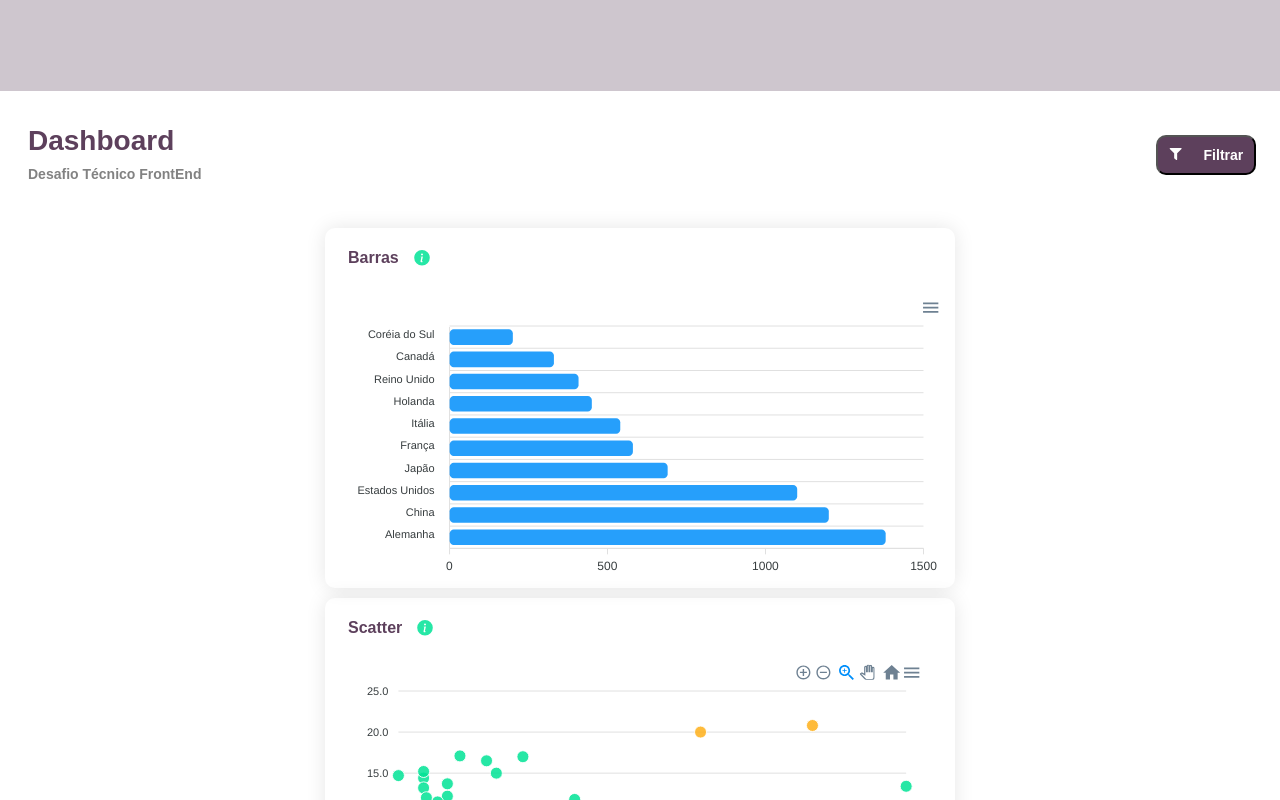
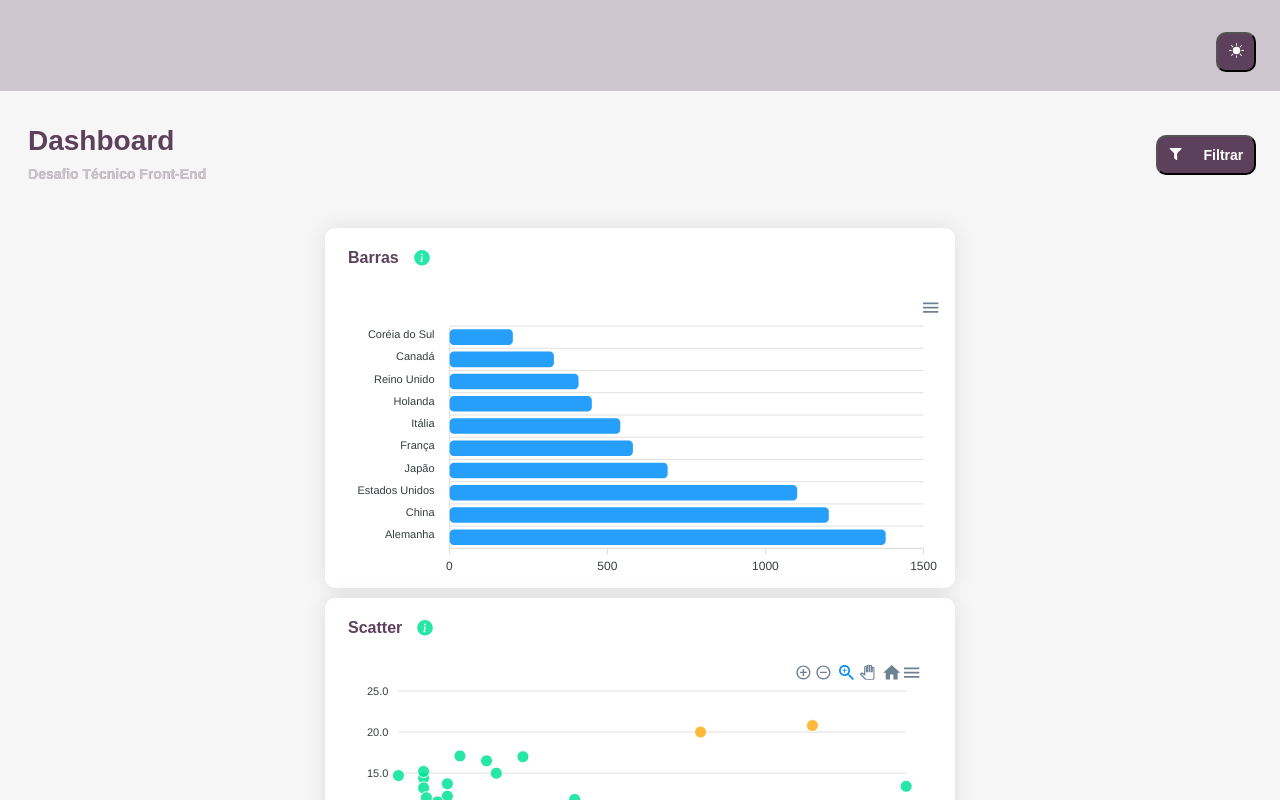
Before and after one commit to TicianneDias/dashboard-react, a React (Vite) app: page / in a window 1280 px wide. Shown: the top 800 px of the page. Built offline with nearby package versions, Linux system fonts and the light colour scheme.

Commit message:
Feat: Criação de Dark Mode

```diff
--- /dev/null
+++ b/src/components/DarkMode/DarkMode.jsx
@@ -0,0 +1,50 @@
+import React, {useState} from 'react'
+import {BsSunFill, BsSun} from 'react-icons/bs'
+import { DarkModeButton } from './style'
+
+const DarkMode = () => {
+    const[content, setContent] = useState([<BsSunFill/>])
+
+    let clickedClass = 'clicked'
+    const body = document.body;
+    const lightTheme = 'light';
+    const darkTheme = 'dark';
+    let theme;
+
+    if (localStorage) {
+        theme = localStorage.getItem('theme')
+    }
+
+    if (theme === lightTheme || theme === darkTheme) {
+        body.classList.add(theme);
+    } else {
+        body.classList.add(lightTheme);
+    }
+
+    const switchTheme = (e) => {
+        if (theme === darkTheme) {
+            body.classList.replace(darkTheme, lightTheme);
+            e.target.classList.remove(clickedClass);
+            localStorage.setItem('theme', 'light');
+            setContent(<BsSun/>)
+        } else {
+            theme = lightTheme;
+            body.classList.replace(lightTheme, darkTheme);
+            e.target.classList.remove(clickedClass);
+            localStorage.setItem('theme', 'dark');
+            theme = darkTheme;
+            setContent(<BsSunFill/>)
+        }
+    }
+
+    return (
+        <DarkModeButton
+            className={theme === 'dark' ? clickedClass : ""}
+            onClick={(e) => switchTheme(e)}
+            >
+                {content}
+        </DarkModeButton>
+  )
+}
+
+export default DarkMode
--- /dev/null
+++ b/src/components/DarkMode/style.jsx
@@ -0,0 +1,13 @@
+import styled from 'styled-components';
+
+export const DarkModeButton = styled.button`
+    width: 40px;
+    height: 40px;
+    border-radius: 10px;
+    background-color: var(--color-primary);
+    color: var(--color-white);
+    position: absolute;
+    top: 4%;
+    right: 24px;
+    font-size: 15px;
+`;
--- a/src/components/DashboardBar/DashboardBar.jsx
+++ b/src/components/DashboardBar/DashboardBar.jsx
@@ -53,7 +53,7 @@ class App extends Component {
                 <BsFillInfoCircleFill id="infoIcon" />
               </TooltipText>
               <TooltipBox>
-                <h5>Este é um modelo de dashboard em Barras com dados de 10 países</h5>
+                <h5>Modelo de dashboard em Barras com dados de 10 países</h5>
               </TooltipBox>
             </TooltipCard>
           </Title>
--- a/src/components/DashboardScatter/DashboardScatter.jsx
+++ b/src/components/DashboardScatter/DashboardScatter.jsx
@@ -61,7 +61,7 @@ class App extends Component {
                 <BsFillInfoCircleFill id="infoIcon" />
               </TooltipText>
               <TooltipBox>
-                <h5>Este é um modelo de dashboard em Scatter com 3 exemplos</h5>
+                <h5>Modelo de dashboard em Scatter com 3 exemplos</h5>
               </TooltipBox>
             </TooltipCard>
           </Title>
--- a/src/components/DashboardScatter/styles.jsx
+++ b/src/components/DashboardScatter/styles.jsx
@@ -5,5 +5,6 @@ export const DashScatterContainer = styled.div`
     height: 360px;
     border-radius: 10px;
     box-shadow: 0px 0px 20px rgba(0, 0, 0, 0.1);
-
+    background-color: var(--color-white);
+    margin-bottom: 10px;
 `;
--- a/src/components/Nav/Nav.jsx
+++ b/src/components/Nav/Nav.jsx
@@ -1,10 +1,13 @@
 import React from 'react'
+import DarkMode from '../DarkMode/DarkMode'
 import { NavBar } from './styles'
 
 const Nav = () => {
   return (
     <div>
-        <NavBar/>
+        <NavBar>
+          <DarkMode/>
+        </NavBar>
     </div>
   )
 }
--- a/src/pages/Home.jsx
+++ b/src/pages/Home.jsx
@@ -13,7 +13,7 @@ const Home = () => {
       <GlobalStyles/>
       <HomeContainer>
         <h1>Dashboard</h1>
-        <h3 id='subtitle'>Desafio Técnico FrontEnd</h3>
+        <h3 id='subtitle'>Desafio Técnico Front-End</h3>
         <FilterButton>
           <div>
             <FaFilter id='filterIcon'/>
--- a/src/pages/styles.jsx
+++ b/src/pages/styles.jsx
@@ -12,29 +12,31 @@ export const HomeContainer = styled.div`
 
     #subtitle {
         position: absolute;
-        color: var(--color-secundary);
+        color: var(--color-gray);
         font-size: 14px;
         line-height: 17.07px;
         top: 166px;
         left: 28px;
+        text-shadow: 0.1px 0.1px 0.1px var(--color-secundary);
 
     }
 
 `;
 
 export const FilterButton = styled.button`
+    position: absolute;
+    width: 100px;
+    height: 40px;
+    top: 135px;
+    right: 24px;
+    border-radius: 10px;
+    cursor: pointer;
     background-color: var(--color-primary);
     color: var(--color-white);
     display: flex;
     flex-direction: row;
     align-items: center;
     justify-content: space-around;
-    position: absolute;
-    width: 100px;
-    height: 40px;
-    top: 135px;
-    right: 24px;
-    border-radius: 10px;
 
     #filterIcon {
         width: 13.32px;
--- a/src/styles/CommunsStyles.jsx
+++ b/src/styles/CommunsStyles.jsx
@@ -20,6 +20,10 @@ export const Title = styled.div`
             margin-left: 15.19px;
             color: var(--color-green);
             height: 15.62px;
+
+            &:hover {
+              color: var(--color-blue);
+            }
         }
     }
 `;
@@ -54,6 +58,7 @@ export const TooltipCard = styled.div`
 
     h5 {
         color: var(--color-primary);
+        font-size: 12px;
     }
   }
 `;
--- a/src/styles/GlobalStyles.jsx
+++ b/src/styles/GlobalStyles.jsx
@@ -26,7 +26,14 @@ export default createGlobalStyle`
         max-width: 100vw;
         margin: 0 auto;
         padding: 5rem 1.2rem;
+    }
+
+    body.light {
         background-color: var(--color-bg);
+    }
+
+    body.dark {
+        background-color: var(--color-secundary);
     }
 
     ::-webkit-scrollbar {
```
Also changed, not shown: src/components/Footer/Footer.jsx (deleted), src/components/Footer/styles.jsx (deleted).
